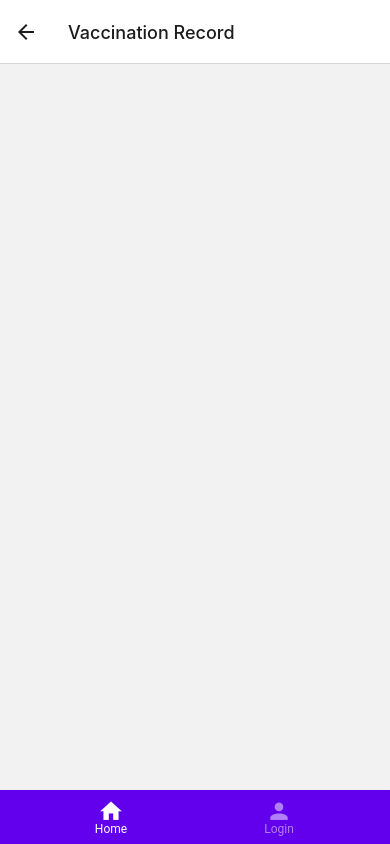
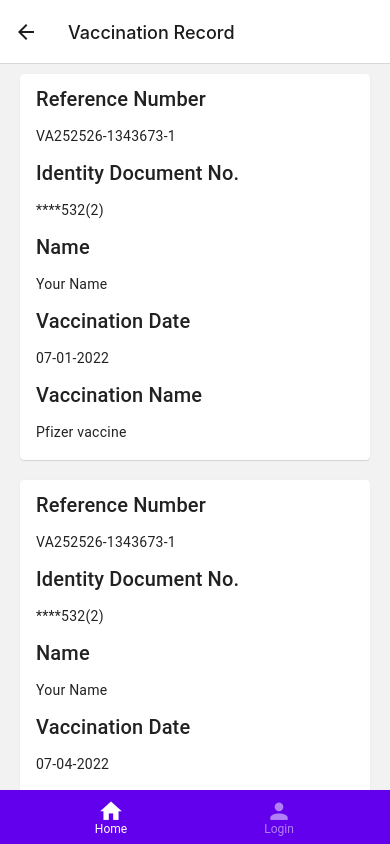
Before and after one commit to LamWolf/AndroidApp, a React Native app: screen /Vaccination in a window 390 px wide. Built offline with nearby package versions, Linux system fonts and the light colour scheme.

Commit message:
add record card detail

```diff
--- a/js/pages/vaccination.js
+++ b/js/pages/vaccination.js
@@ -1,10 +1,64 @@
 import React from 'react';
-import { View } from 'react-native';
+import { ScrollView, StyleSheet } from 'react-native';
+import { Card, Title, Paragraph } from 'react-native-paper';
 
 const Vaccination = () => {
   return (
-    <View></View>
+    <ScrollView>
+      <Card style={style.cardBox}>
+        <Card.Title title="Reference Number" />
+        <Card.Content>
+          <Paragraph>VA252526-1343673-1</Paragraph>
+        </Card.Content>
+        <Card.Title title="Identity Document No." />
+        <Card.Content>
+          <Paragraph>****532(2)</Paragraph>
+        </Card.Content>
+        <Card.Title title="Name" />
+        <Card.Content>
+          <Paragraph>Your Name</Paragraph>
+        </Card.Content>
+        <Card.Title title="Vaccination Date" />
+        <Card.Content>
+          <Paragraph>07-01-2022</Paragraph>
+        </Card.Content>
+        <Card.Title title="Vaccination Name" />
+        <Card.Content>
+          <Paragraph>Pfizer vaccine</Paragraph>
+        </Card.Content>
+      </Card>
+      <Card style={style.cardBox}>
+        <Card.Title title="Reference Number" />
+        <Card.Content>
+          <Paragraph>VA252526-1343673-1</Paragraph>
+        </Card.Content>
+        <Card.Title title="Identity Document No." />
+        <Card.Content>
+          <Paragraph>****532(2)</Paragraph>
+        </Card.Content>
+        <Card.Title title="Name" />
+        <Card.Content>
+          <Paragraph>Your Name</Paragraph>
+        </Card.Content>
+        <Card.Title title="Vaccination Date" />
+        <Card.Content>
+          <Paragraph>07-04-2022</Paragraph>
+        </Card.Content>
+        <Card.Title title="Vaccination Name" />
+        <Card.Content>
+          <Paragraph>Pfizer vaccine</Paragraph>
+        </Card.Content>
+      </Card>
+    </ScrollView>
   )
 }
 
+const style = StyleSheet.create({
+  cardBox: {
+    marginHorizontal: 20,
+    marginTop: 10,
+    marginBottom: 10,
+  }
+})
+
 export default Vaccination;
```
